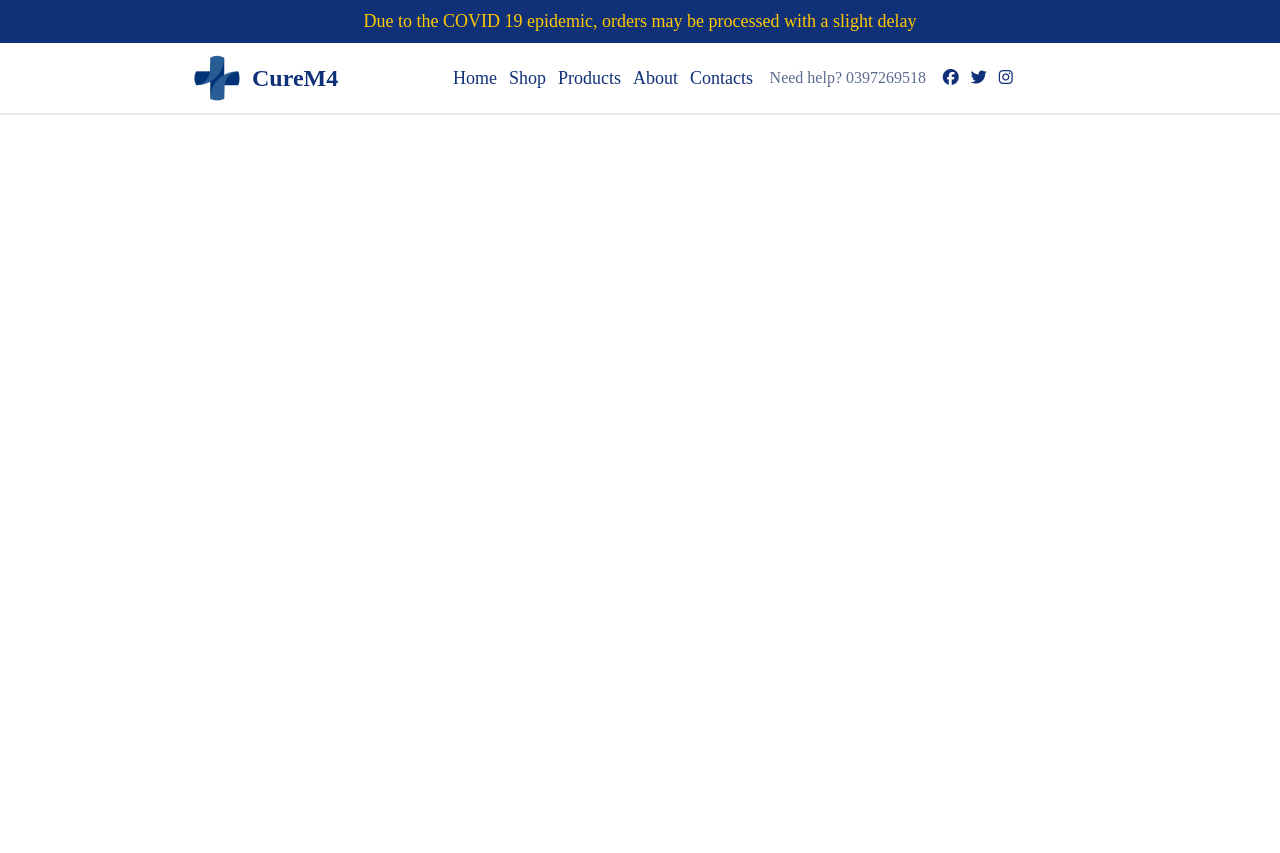
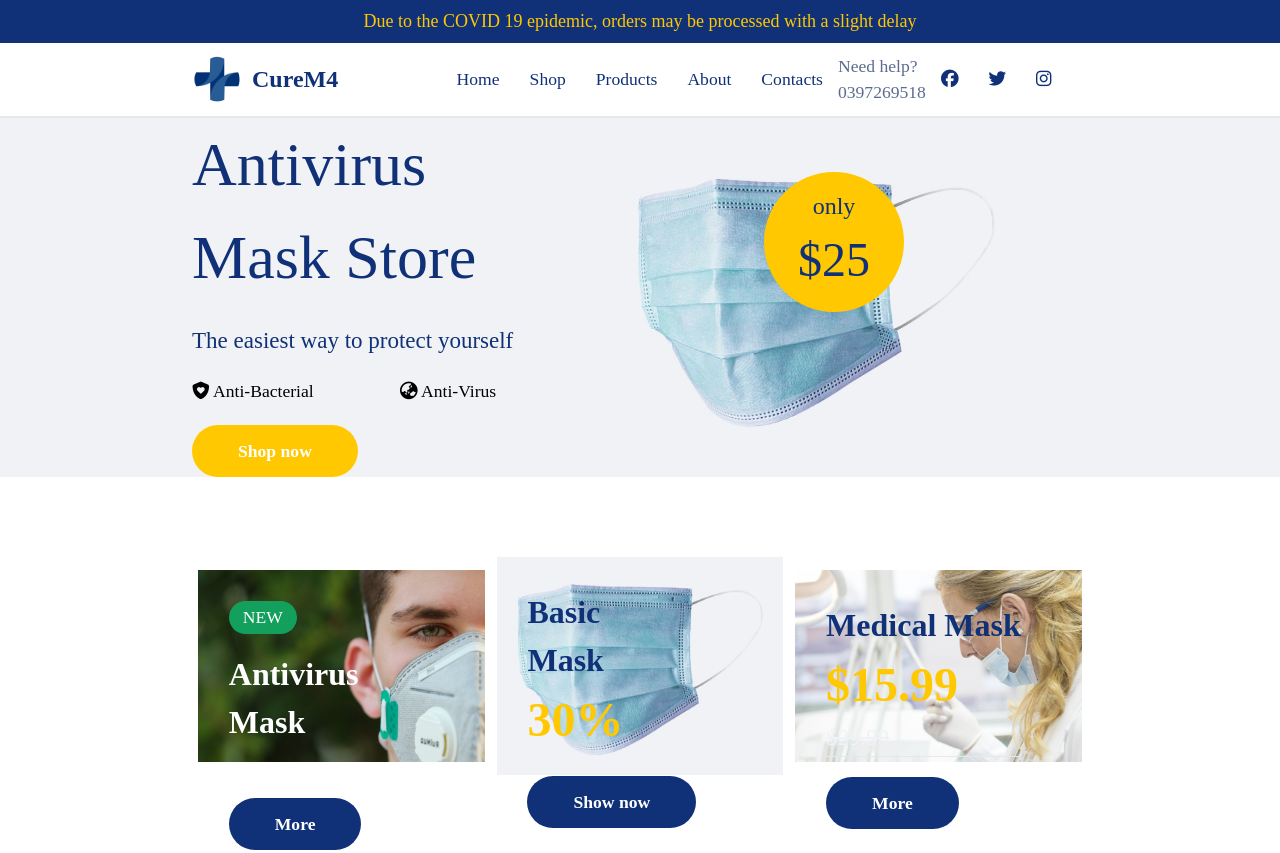
Before and after one commit to DoThang272/projectOne, a plain HTML site: page assets/index.html in a window 1280 px wide. Shown: the top 853 px of the page. Before the commit the page ends 800 px from the top, so only its background shows below. Drawn offline with nearby package versions, Linux system fonts and the light colour scheme; a web font is replaced by a local one.

Commit message:
commit section 2

```diff
--- a/assets/css/style.css
+++ b/assets/css/style.css
@@ -1,12 +1,10 @@
 
 * , body {
     font-family: "Inria Serif", serif;
+    font-size: 17.6px;
 }
 ul li{
     list-style-type: none;
-    padding: 6px;
+    padding: 0px 6px;
+    margin: 12px 9px;
 }
-/* .fixBorderMenu{
-    padding-top: 6px;
-    border-bottom: 2px solid rgb(203 213 225);
-} */
--- a/assets/index.html
+++ b/assets/index.html
@@ -14,7 +14,7 @@
 <link rel="stylesheet" href="https://cdnjs.cloudflare.com/ajax/libs/font-awesome/6.6.0/css/all.min.css" integrity="sha512-Kc323vGBEqzTmouAECnVceyQqyqdsSiqLQISBL29aUW4U/M7pSPA/gEUZQqv1cwx4OnYxTxve5UMg5GT6L4JJg==" crossorigin="anonymous" referrerpolicy="no-referrer" />
 </head>
 <body>
-    <div class="header text-[#103178]">
+    <div class="header bg-white text-[#103178] sticky top-0 z-50">
         <div class="bodyTop bg-[#103178] flex justify-center text-[18px] text-[#FFC800] py-[8px] w-full">
             Due to the COVID 19 epidemic, orders may be processed with a slight delay
         </div>
@@ -45,7 +45,75 @@
         </div>
         <div class="border-t-2 border-from-gray-400"></div>
     </div>
-    <div class="body"></div>
-    <div class="footer"></div>
+    <div class="body w-full">
+        <div class="  pb-[62px] w-full">
+            <div class="bg-[#F0F2F5]">
+                <div class="banner  flex items-center mr-[20%] ml-[15%]">
+                    <div class="banner-right w-[50%]">
+                        <h1 class="text-[#103178] text-[62px]">Antivirus <br> Mask Store</h1>
+                        <p class="text-[#103178] my-[20px] text-[23px]">The easiest way to protect yourself</p>
+                        <div class="flex">
+                            <div class="w-[50%]">
+                                <i class="fa-solid fa-shield-heart"></i>
+                                <span>Anti-Bacterial</span>
+                            </div>
+                            <div>
+                                <i class="fa-solid fa-earth-asia"></i>
+                                <span>Anti-Virus</span>
+                            </div>
+                        </div>
+                        <button class="bg-[#FFC800] mt-[20px] py-[13px] px-[46px] text-white font-bold rounded-[100px]">Shop now</button>
+                    </div>
+                    <div class="banner-left w-[50%] relative">
+                        <div class="rounded-full flex justify-center items-center bg-[#FFC800] text-[#103178] w-[140px] h-[140px] absolute top-[33px] right-[120px]">
+                            <div>
+                                <p class="text-[24px] flex justify-center">only</p>
+                                <p class="text-[48px]">$25</p>
+                            </div>
+                        </div>
+                        <img width="100%" src="./images/product1.jpg" alt="product1">
+                    </div>
+                </div>
+
+            </div>
+            <div class="my-[80px]  flex justify-around items-center ml-[15%] mr-[15%]">
+                <div class=" box1 w-[32%] relative">
+                    <img class="h-full " src="./images/mbr.jpeg" alt="">
+                    <div class="absolute top-7 left-7">
+                        <div class="bg-[#13A05D]  text-white w-fit py-[3px] px-[14px] rounded-[100px] mb-[16px]">NEW</div>
+                        <h3 class="text-[32px] text-white font-bold">Antivirus</h3>
+                        <h3 class="text-[32px] text-white mb-[32px] font-bold">Mask</h3>
+                        <button class="bg-[#103178] mt-[20px] py-[13px] px-[46px] text-white font-bold rounded-[100px]">More</button>
+
+                    </div>
+                </div>
+                <div class="box2 w-[32%] relative bg-white">
+                    <img src="./images/product1.jpg" alt="">
+                    <div class="absolute top-7 left-7">
+                        <h3 class="text-[32px] text-[#103178] font-bold">Basic</h3>
+                        <h3 class="text-[32px] text-[#103178] font-bold">Mask</h3>
+                        <h2 class="text-[48px] text-[#FFC800] font-bold">30%</h2>
+                        <button class="bg-[#103178] mt-[20px] py-[13px] px-[46px] text-white font-bold rounded-[100px]">Show now</button>
+
+                    </div>
+                </div>
+                <div class="box3 w-[32%] relative">
+                    <img src="./images/mbr-3.jpg" alt="">
+                    <div class="absolute top-7 left-7">
+                        <h3 class="text-[32px] text-[#103178] font-bold">Medical Mask</h3>
+                        <h2 class="text-[48px] text-[#FFC800] font-bold">$15.99</h2>
+                        <del class="text-[23px] text-[#F0F2F5]">$29.99</del>
+                        <hr>
+                        <button class="bg-[#103178] mt-[20px] py-[13px] px-[46px] text-white font-bold rounded-[100px]">More</button>
+
+                    </div>
+                </div>
+            </div>
+        </div>
+    </div>
+    <div class="footer h-[1000px]">Lorem ipsum dolor sit amet consectetur adipisicing elit. Consequuntur excepturi sed perspiciatis libero tenetur, ut quidem explicabo distinctio nihil asperiores, rem ratione, labore ab. Sit placeat quis commodi incidunt dolor?
+
+    </div>
+
 </body>
 </html>
```
Also changed, not shown: assets/images/mbr-3.jpg (added), assets/images/mbr.jpeg (added), assets/images/product1.jpg (added).
